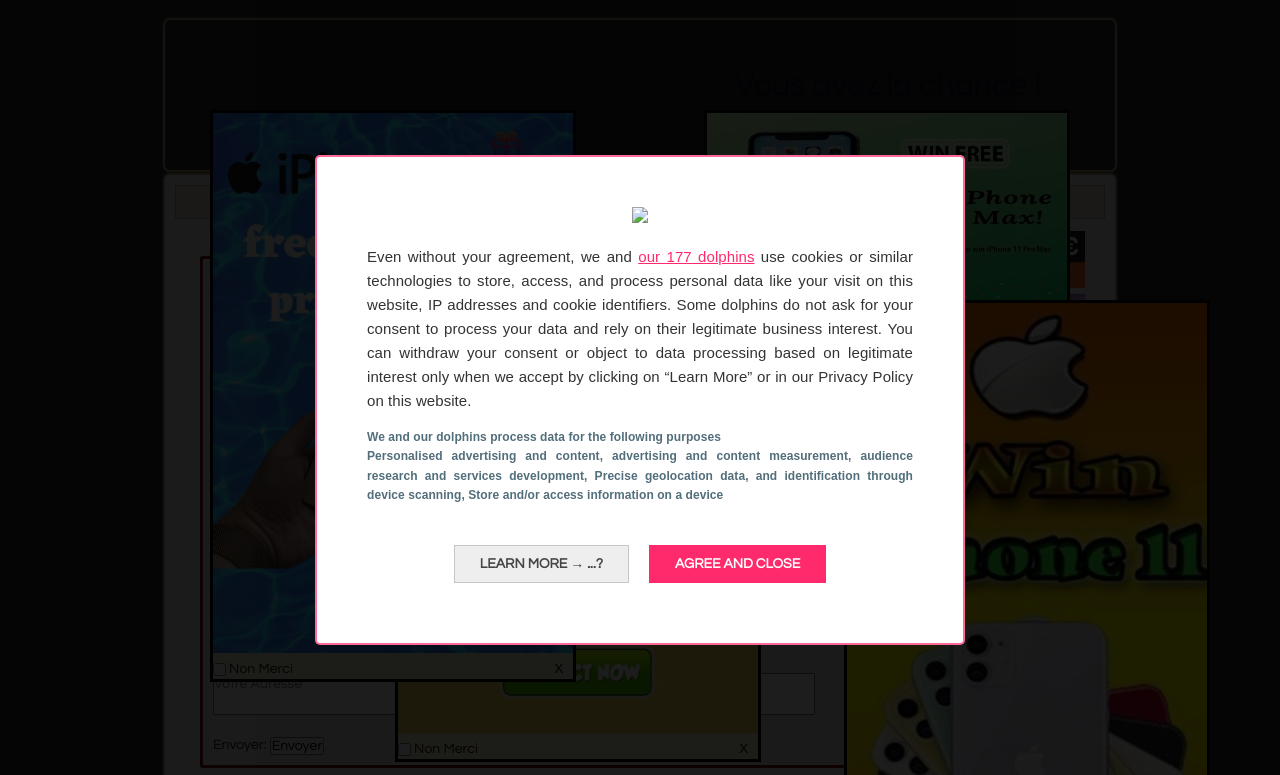
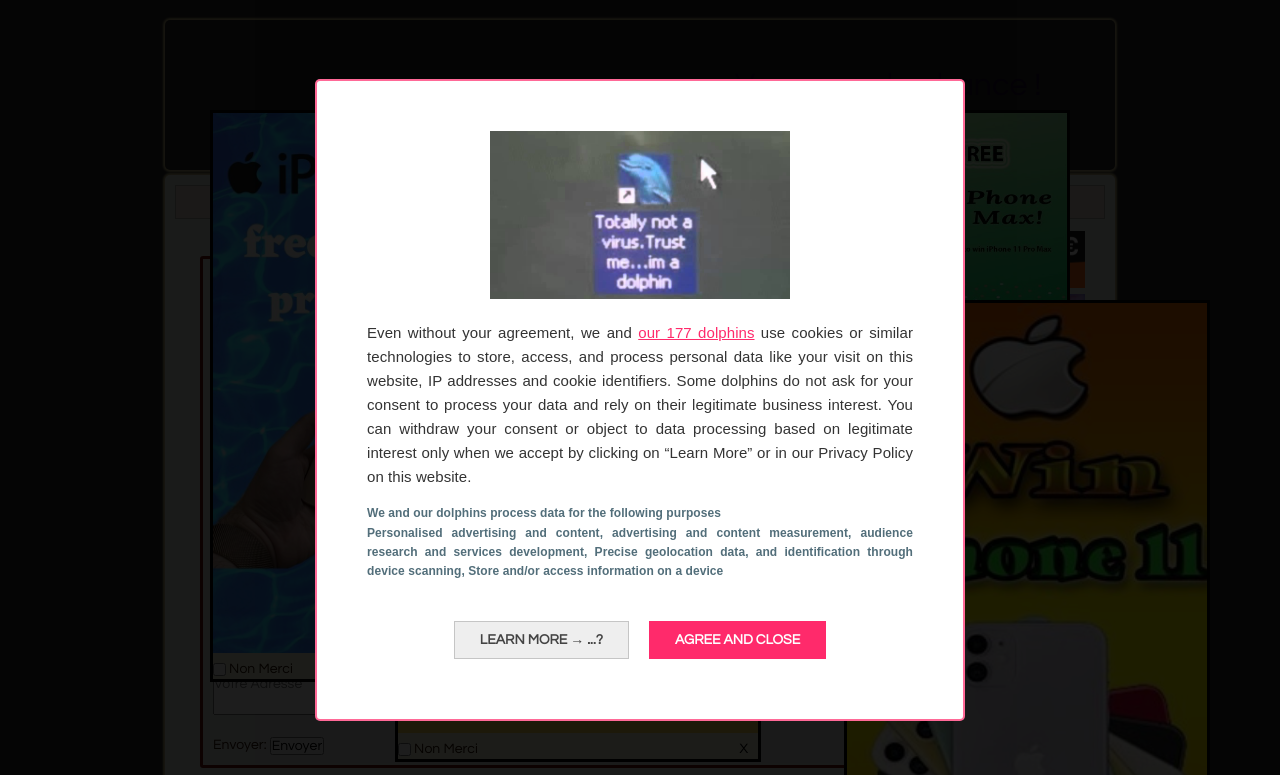
Before and after one commit to laCasciaConst/scam_site, a plain HTML site: page index.html in a window 1280 px wide. Shown: the top 775 px of the page. Drawn offline with Linux system fonts and the light colour scheme; the site is published under a folder, as on GitHub Pages, so addresses that start at the root find nothing.

Commit message:
Update index.html

```diff
--- a/index.html
+++ b/index.html
@@ -174,7 +174,7 @@
           <div class="agreementNoticeLogo">
 
           </div>
-          <img src="/images/Trust me im a dolphin.jpg" class="dolphin">
+          <img src="./images/Trust me im a dolphin.jpg" class="dolphin">
           <div class="agreementNoticeText">
             <p>Even without your agreement, we and
               <a href="" class="agreementNoticeColor">our 177 dolphins</a>
```
